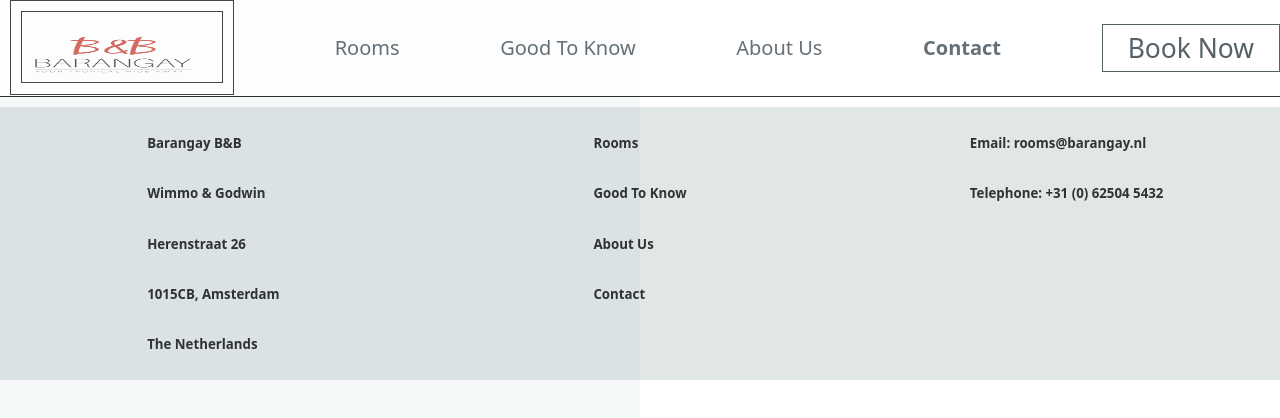
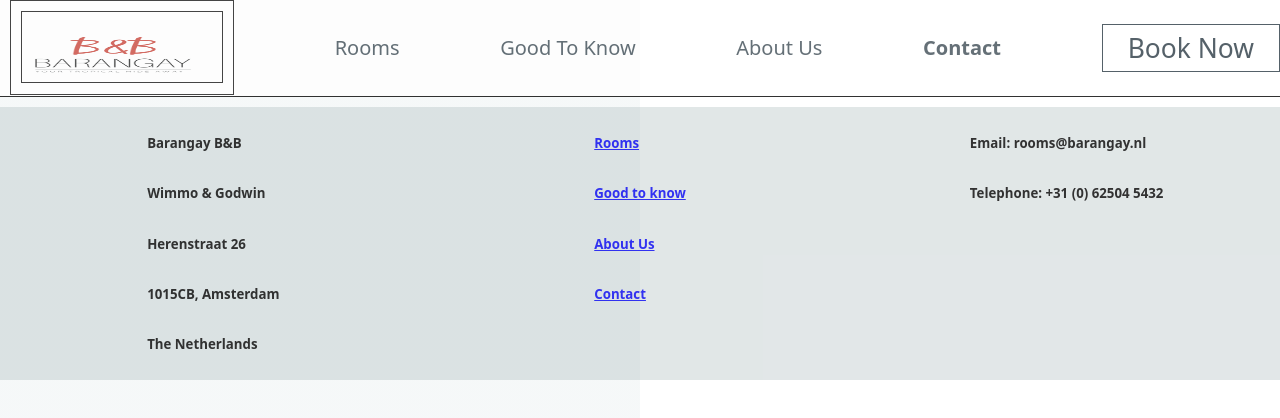
Before and after one commit to mitraws/Project-Barangay, a React (Create React App) app: page /contact in a window 1280 px wide. Shown: the top 418 px of the page. Built offline with nearby package versions, Linux system fonts and the light colour scheme; a web font is replaced by a local one.

Commit message:
activating footer links

```diff
--- a/src/Components/Footer/index.js
+++ b/src/Components/Footer/index.js
@@ -1,4 +1,5 @@
 import React from "react";
+import { NavLink } from "react-router-dom";
 import "./index.css";
 
 export default function index() {
@@ -14,10 +15,18 @@ export default function index() {
               <h5>The Netherlands</h5>
             </div>
             <div>
-              <h5>Rooms</h5>
-              <h5>Good To Know</h5>
-              <h5>About Us</h5>
-              <h5>Contact</h5>
+              <h5>
+                <NavLink to="/rooms">Rooms</NavLink>
+              </h5>
+              <h5>
+                <NavLink to="/goodtoknow">Good to know</NavLink>
+              </h5>
+              <h5>
+                <NavLink to="/aboutus">About Us</NavLink>
+              </h5>
+              <h5>
+                <NavLink to="/contact">Contact</NavLink>
+              </h5>
             </div>
             <div>
               <h5>Email: rooms@barangay.nl</h5>
```
